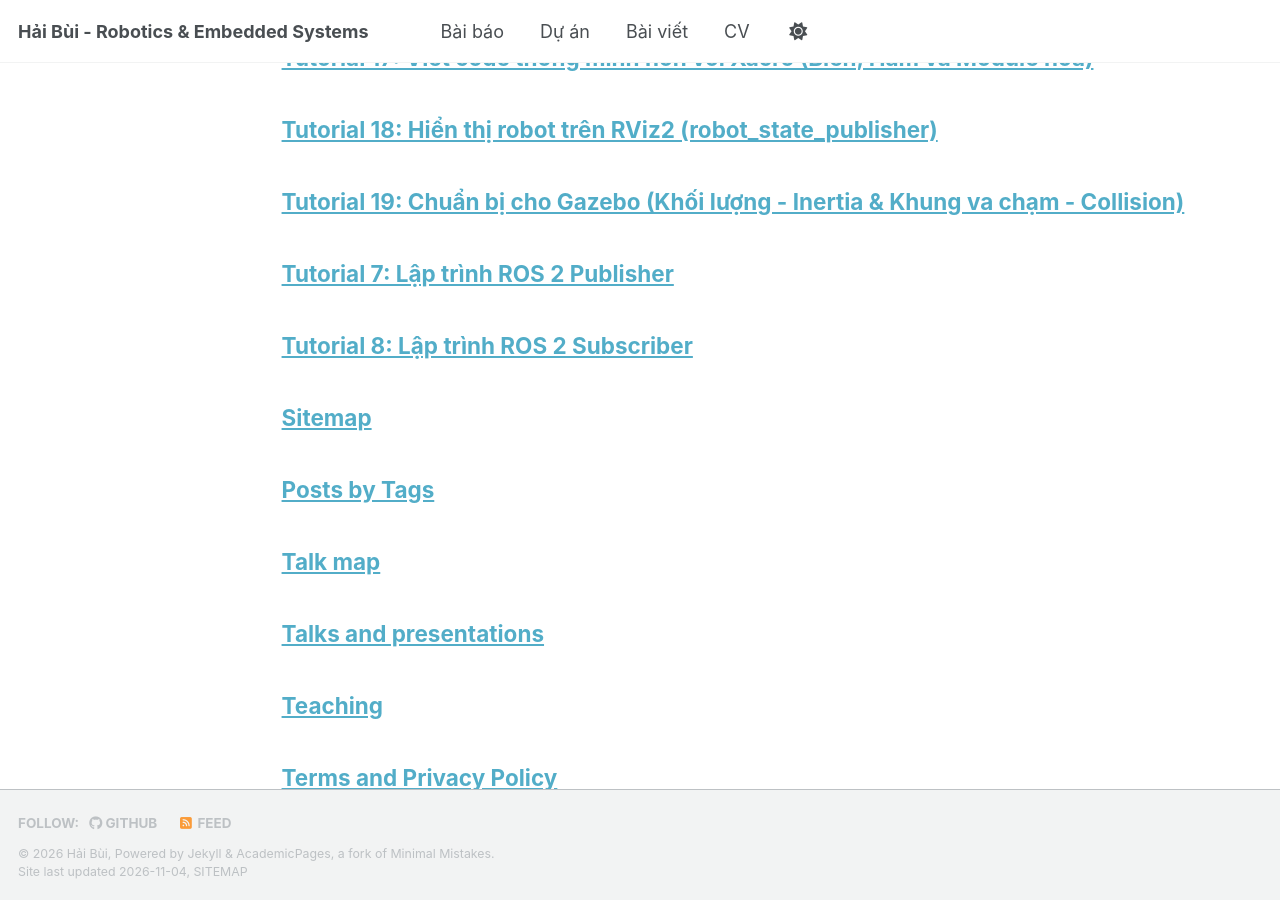
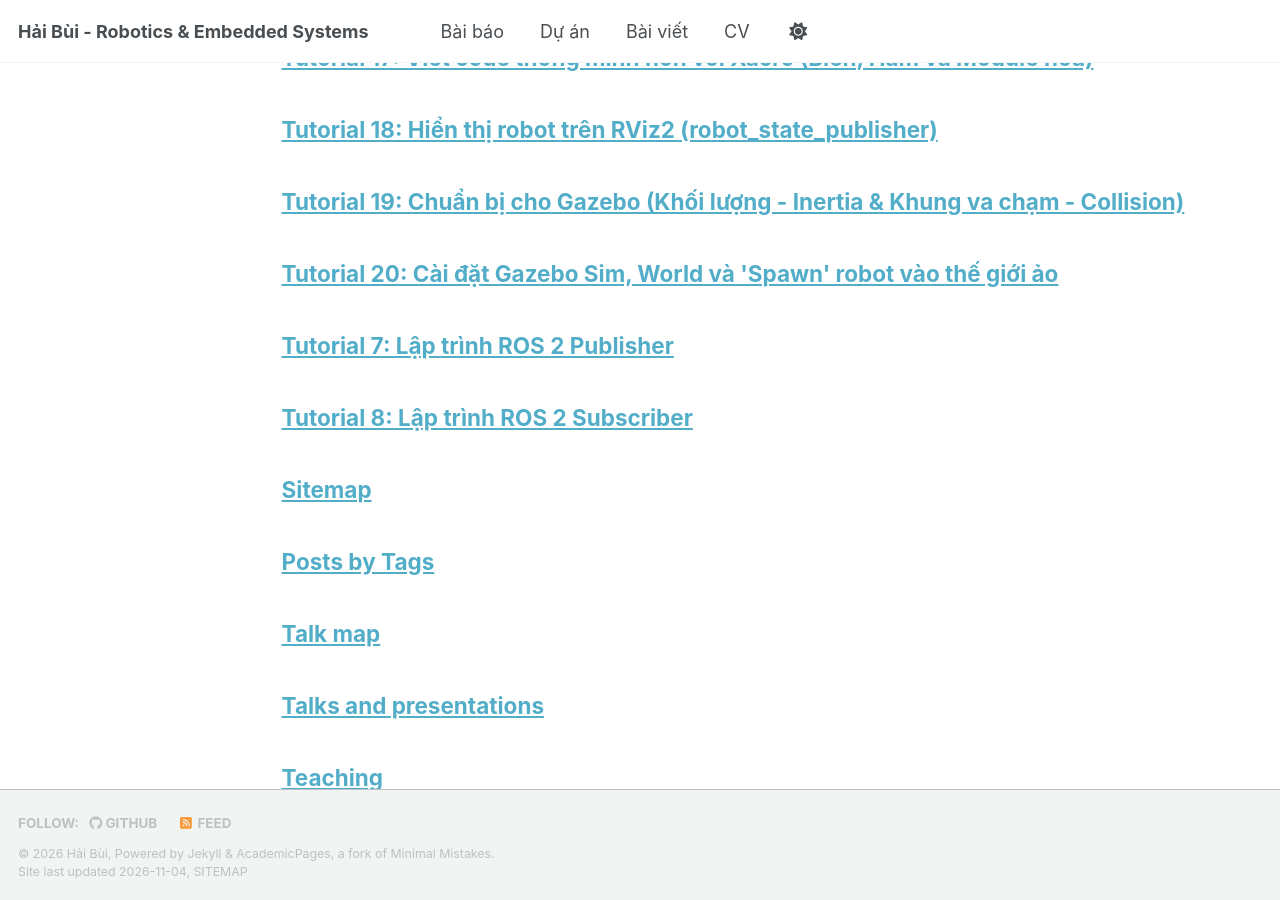
Before and after one commit to haibui-robotics/haibui-robotics.github.io, a Jekyll site: the page built from _pages/page-archive.html, in a window 1280 px wide and 900 px high, scrolled down 1242 px. Built offline with Jekyll 4.4.1, drawn with Linux system fonts in a browser that asks for light colours; a script bundle is joined from its source files by our own code; a style sheet for code colours, icons or effects is not loaded.

Commit message:
Add Tutorial 20 on Gazebo Sim, World and Spawn robot

````diff
--- a/_pages/ros2-tutorial-19.md
+++ b/_pages/ros2-tutorial-19.md
@@ -5,7 +5,7 @@ permalink: /posts/2026/11/ros2-tutorial-19/
 author_profile: true
 ---
 
-[⬅ Quay lại bài: Mô phỏng Robot với ROS 2](/posts/2026/11/mo-phong-robot-ros2/) | [⬅ Bài trước: Tutorial 18 - Hiển thị robot trên RViz2](/posts/2026/11/ros2-tutorial-18/)
+[⬅ Quay lại bài: Mô phỏng Robot với ROS 2](/posts/2026/11/mo-phong-robot-ros2/) | [⬅ Bài trước: Tutorial 18 - Hiển thị robot trên RViz2](/posts/2026/11/ros2-tutorial-18/) | [Bài tiếp: Tutorial 20 - Cài đặt Gazebo Sim & Spawn robot ➡](/posts/2026/11/ros2-tutorial-20/)
 
 ---
 
@@ -99,4 +99,4 @@ Bạn sẽ lặp lại quá trình này: Thêm thẻ `<collision>` và gọi Mac
 
 ---
 
-[⬅ Quay lại bài: Mô phỏng Robot với ROS 2](/posts/2026/11/mo-phong-robot-ros2/) | [⬅ Bài trước: Tutorial 18 - Hiển thị robot trên RViz2](/posts/2026/11/ros2-tutorial-18/)
+[⬅ Quay lại bài: Mô phỏng Robot với ROS 2](/posts/2026/11/mo-phong-robot-ros2/) | [⬅ Bài trước: Tutorial 18 - Hiển thị robot trên RViz2](/posts/2026/11/ros2-tutorial-18/) | [Bài tiếp: Tutorial 20 - Cài đặt Gazebo Sim & Spawn robot ➡](/posts/2026/11/ros2-tutorial-20/)
--- /dev/null
+++ b/_pages/ros2-tutorial-20.md
@@ -0,0 +1,112 @@
+---
+layout: single
+title: "Tutorial 20: Cài đặt Gazebo Sim, World và 'Spawn' robot vào thế giới ảo"
+permalink: /posts/2026/11/ros2-tutorial-20/
+author_profile: true
+---
+
+[⬅ Quay lại bài: Mô phỏng Robot với ROS 2](/posts/2026/11/mo-phong-robot-ros2/) | [⬅ Bài trước: Tutorial 19 - Chuẩn bị cho Gazebo (Inertia & Collision)](/posts/2026/11/ros2-tutorial-19/)
+
+---
+
+## 1. Mục tiêu và Khái niệm quan trọng
+
+Ở bài trước, robot của chúng ta đã có đủ "thể xác" (khối lượng, khung va chạm). Bây giờ, chúng ta sẽ đưa nó vào Gazebo. Để làm được điều này thông qua Launch file, bạn cần hiểu 3 khái niệm cốt lõi:
+
+* **World (Thế giới ảo):** Gazebo lưu trữ môi trường ảo (nhà kho, sa mạc, thành phố) trong các file có đuôi `.world` (hoặc `.sdf`).
+* **Spawn (Thả robot):** Trong ROS 2, chúng ta dùng một Node có tên là `create` (thuộc gói `ros_gz_sim`) để "bắt" cấu trúc robot từ Topic `robot_description` (do `robot_state_publisher` phát ra) và thả nó vào tọa độ mong muốn trong Gazebo.
+* **Đồng bộ thời gian (`use_sim_time`):** Thế giới vật lý trong Gazebo có thể chạy nhanh hoặc chậm hơn thời gian thực của máy tính. Bắt buộc phải cài đặt `use_sim_time = true` cho **TẤT CẢ** các Node (RViz, State Publisher, Bridge) để chúng sử dụng đồng hồ của Gazebo. Nếu không, hệ thống TF (tọa độ) sẽ bị lệch nhịp và báo lỗi.
+
+---
+
+## 2. Xử lý các lỗi môi trường phổ biến (Environment Variables)
+
+Khi khởi chạy Gazebo và RViz2 cùng lúc, đặc biệt là nếu bạn code bằng VS Code bản SNAP trên Ubuntu, bạn rất dễ gặp lỗi đồ họa (GTK) hoặc lỗi Gazebo không load được file 3D (`.stl`, `.dae`).
+
+Để khắc phục, chúng ta sử dụng thẻ `<set_env>` ngay đầu file Launch để cấu hình lại môi trường:
+
+* Xóa các biến GTK xung đột.
+* Trỏ biến `GZ_SIM_RESOURCE_PATH` về đúng thư mục chứa `models`/`meshes` của bạn để Gazebo có thể render hình ảnh.
+
+---
+
+## 3. Viết Launch File tổng hợp (Mô phỏng hoàn chỉnh)
+
+Dưới đây là một file `gazebo.launch.xml` hoàn chỉnh. Nó sẽ kết nối toàn bộ kiến thức từ [Tutorial 16](/posts/2026/11/ros2-tutorial-16/) đến giờ: Mở thế giới ảo nhà kho, dựng URDF, thả robot, bật cầu nối Bridge và mở RViz2.
+
+```xml
+<launch>
+    <!-- 1. Khai báo các tham số đầu vào (Arguments) -->
+    <arg name="launch_rviz" default="true"/>
+    <arg name="use_sim_time" default="true"/>
+
+    <!-- 2. Loại bỏ biến môi trường do VS Code bản SNAP tiêm vào (Tránh lỗi văng GTK khi chạy RViz/Gazebo) -->
+    <set_env name="GTK_PATH" value=""/>
+    <set_env name="GTK_EXE_PREFIX" value=""/>
+    <set_env name="GTK_IM_MODULE_FILE" value=""/>
+    <set_env name="GIO_MODULE_DIR" value=""/>
+    <set_env name="LOCPATH" value=""/>
+
+    <!-- 3. Cấu hình đường dẫn tài nguyên cho Gazebo (Để Gazebo tìm thấy file 3D mesh của robot) -->
+    <!-- Lưu ý: Thay đổi đường dẫn này cho khớp với máy của bạn -->
+    <set_env name="GZ_SIM_RESOURCE_PATH" value="/home/pc/mobileRobot_ws/src/mobile_description/my_mobilerobot/models"/>
+
+    <!-- Tạo các biến đường dẫn file -->
+    <let name="urdf_path" value="$(find-pkg-share my_mobilerobot)/urdf/my_robot.urdf.xacro"/>
+    <let name="rviz_config_path" value="$(find-pkg-share my_mobilerobot)/rviz/config.rviz"/>
+    <let name="gazebo_config_path" value="$(find-pkg-share my_mobilerobot)/config/gazebo_bridge.yaml"/>
+
+    <!-- 4. robot_state_publisher: Biên dịch URDF sang TF -->
+    <node pkg="robot_state_publisher" exec="robot_state_publisher">
+        <!-- Truyền thêm biến use_gazebo:=true vào xacro nếu bạn có dùng điều kiện if-else trong URDF -->
+        <param name="robot_description" value="$(command 'xacro $(var urdf_path) use_gazebo:=true')"/>
+        <param name="use_sim_time" value="$(var use_sim_time)"/>
+    </node>
+
+    <!-- 5. Khởi chạy Gazebo Sim với một World có sẵn (small_warehouse) -->
+    <include file="$(find-pkg-share ros_gz_sim)/launch/gz_sim.launch.py">
+        <!-- Thêm cờ '-r' để Gazebo tự động "Play" (chạy mô phỏng ngay) khi mở -->
+        <arg name="gz_args" value="$(find-pkg-share my_mobilerobot)/worlds/small_warehouse.world -r"/>
+    </include>
+
+    <!-- 6. Spawn robot vào thế giới Gazebo -->
+    <!-- Lấy mô hình từ topic, đặt tên là my_mobilerobot, thả ở độ cao Z = 0.1 mét (để không bị lún xuống sàn) -->
+    <node pkg="ros_gz_sim" exec="create" args="-topic robot_description -name my_mobilerobot -z 0.1"/>
+
+    <!-- 7. Cầu nối ROS 2 <-> Gazebo (ros_gz_bridge) -->
+    <node pkg="ros_gz_bridge" exec="parameter_bridge" output="screen">
+        <param name="config_file" value="$(var gazebo_config_path)"/>
+        <param name="use_sim_time" value="$(var use_sim_time)"/>
+    </node>
+
+    <!-- 8. Nạp ros2_control (Sẽ tìm hiểu sâu ở Giai đoạn 3) -->
+    <include file="$(find-pkg-share mobile_controller)/launch/controller.launch.xml">
+        <arg name="use_gazebo" value="true"/>
+        <arg name="use_sim_time" value="$(var use_sim_time)"/>
+        <arg name="launch_rviz" value="false"/> <!-- Không bật rviz ở đây vì đã bật ở dưới -->
+    </include>
+
+    <!-- 9. Khởi chạy RViz2 -->
+    <!-- Dùng thuộc tính 'if' để kiểm tra arg launch_rviz, nếu true mới bật -->
+    <node pkg="rviz2" exec="rviz2" output="screen" args="-d $(var rviz_config_path)" if="$(var launch_rviz)">
+        <param name="use_sim_time" value="$(var use_sim_time)"/>
+    </node>
+</launch>
+```
+
+---
+
+## 4. Phân tích luồng hoạt động
+
+Khi bạn chạy lệnh `ros2 launch my_mobilerobot gazebo.launch.xml`, những việc sau sẽ diễn ra:
+
+1. Máy tính dọn dẹp biến môi trường để chống lỗi đồ họa.
+2. `robot_state_publisher` đọc Xacro, tính toán ra TF và phát cấu trúc lên Topic.
+3. Gazebo Sim mở lên tải bản đồ nhà kho (`small_warehouse.world`) và tự động bấm nút Play (`-r`).
+4. Lệnh `create` chộp lấy cấu trúc robot trên Topic, thả cái *"Bịch!"* xuống độ cao `0.1m` trong nhà kho.
+5. Cầu nối `parameter_bridge` mở ra, bắt đầu truyền dữ liệu qua lại giữa hai bên.
+6. RViz2 mở lên, hiển thị tọa độ và hình ảnh mô phỏng. *(Bởi vì ta để `use_sim_time="true"`, RViz2 và Gazebo sẽ "đập chung một nhịp tim" thời gian).*
+
+---
+
+[⬅ Quay lại bài: Mô phỏng Robot với ROS 2](/posts/2026/11/mo-phong-robot-ros2/) | [⬅ Bài trước: Tutorial 19 - Chuẩn bị cho Gazebo (Inertia & Collision)](/posts/2026/11/ros2-tutorial-19/)
````
